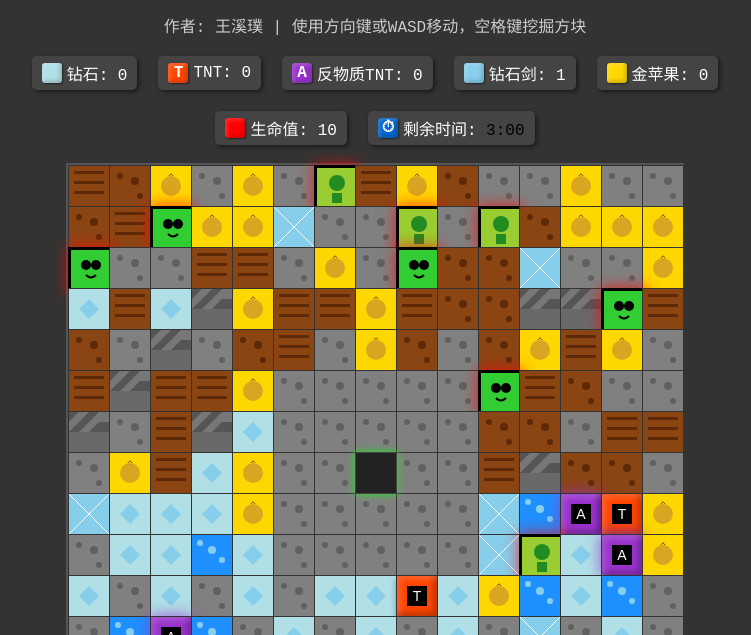
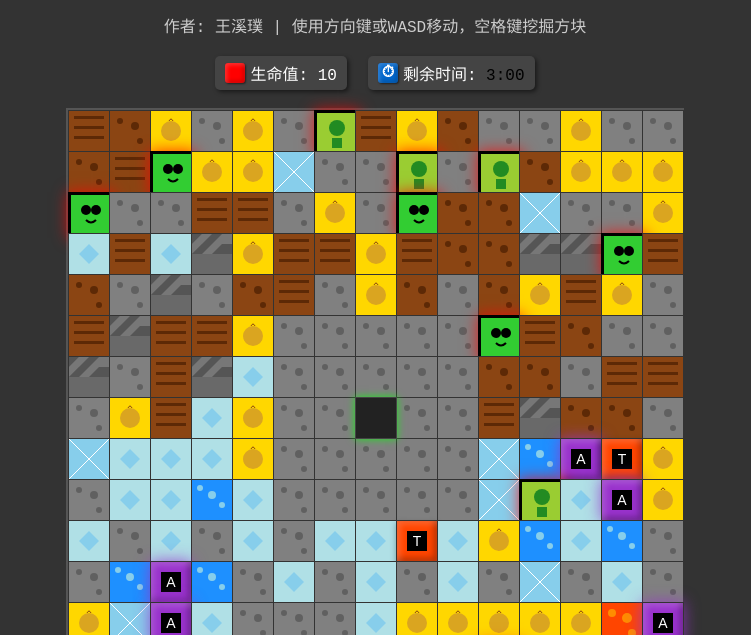
Before and after one commit to tjnh05/Minecraft, a plain HTML site: page index.html in a window 1280 px wide. Shown: the part 165-800 px from the top of the page, without its empty margins (265-1016 px from the left). Drawn offline with Linux system fonts and the light colour scheme.

Commit message:
移除统计栏中的钻石、TNT、反物质TNT、钻石剑和金苹果图标\n\n- 从UI中移除了这些资源的统计显示\n- 保留了相关的游戏逻辑，以便游戏机制正常运行\n- 只保留生命值和剩余时间的显示

```diff
--- a/index.html
+++ b/index.html
@@ -19,26 +19,6 @@
             <p>作者: 王溪璞 | 使用方向键或WASD移动，空格键挖掘方块</p>
         </div>
         <div class="stats">
-            <div class="stat-item">
-                <div class="stat-icon" style="background-color: #b0e0e6;"></div>
-                <span>钻石: <span id="diamondCount">0</span></span>
-            </div>
-            <div class="stat-item">
-                <div class="stat-icon" style="background-color: #FF4500; color: white; display: flex; align-items: center; justify-content: center; font-weight: bold;">T</div>
-                <span>TNT: <span id="tntCount">0</span></span>
-            </div>
-            <div class="stat-item">
-                <div class="stat-icon" style="background-color: #9932CC; color: white; display: flex; align-items: center; justify-content: center; font-weight: bold;">A</div>
-                <span>反物质TNT: <span id="antimatterTntCount">0</span></span>
-            </div>
-            <div class="stat-item">
-                <div class="stat-icon" style="background-color: #87ceeb;"></div>
-                <span>钻石剑: <span id="diamondSwordCount">0</span></span>
-            </div>
-            <div class="stat-item">
-                <div class="stat-icon" style="background-color: #FFD700;"></div>
-                <span>金苹果: <span id="goldenAppleCount">0</span></span>
-            </div>
             <div class="stat-item">
                 <div class="stat-icon" style="background-color: #ff0000;"></div>
                 <span>生命值: <span id="healthCount">10</span></span>
--- a/script.js
+++ b/script.js
@@ -276,19 +276,6 @@ function renderBoard() {
 
 // 更新统计信息
 function updateStats() {
-    document.getElementById('diamondCount').textContent = gameState.inventory.diamond;
-
-    // 添加新的资源统计
-    document.getElementById('tntCount').textContent = gameState.inventory.tnt;
-    document.getElementById('diamondSwordCount').textContent = gameState.inventory.diamondSword;
-    document.getElementById('goldenAppleCount').textContent = gameState.inventory.goldenApple || 0;
-
-    // 更新反物质TNT显示
-    const antimatterTntElement = document.getElementById('antimatterTntCount');
-    if (antimatterTntElement) {
-        antimatterTntElement.textContent = gameState.inventory.antimatterTnt || 0;
-    }
-
     // 更新生命值显示
     updateHealthDisplay();
 }
```
